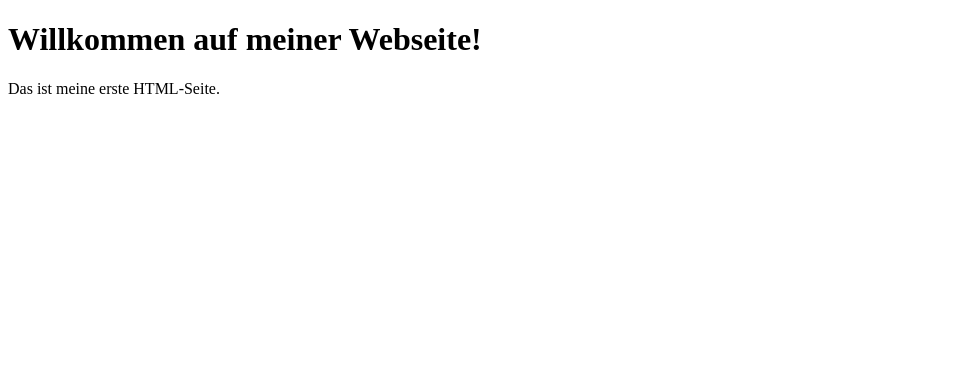
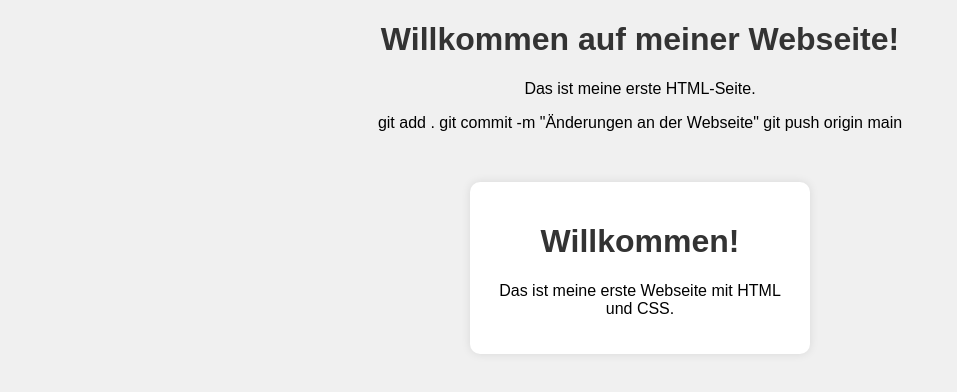
Before and after one commit to Buli95/GjeiKtu, a plain HTML site: page index.html in a window 1280 px wide. Shown: the whole page, without its empty margins (0-957 px from the left). Drawn offline with Linux system fonts and the light colour scheme.

Commit message:
Änderungen an der Webseite

```diff
--- a/index.html
+++ b/index.html
@@ -10,3 +10,40 @@
     <p>Das ist meine erste HTML-Seite.</p>
 </body>
 </html>
+git add .
+git commit -m "Änderungen an der Webseite"
+git push origin main
+<!DOCTYPE html>
+<html lang="de">
+<head>
+  <meta charset="UTF-8">
+  <meta name="viewport" content="width=device-width, initial-scale=1.0">
+  <title>Meine erste Webseite</title>
+  <style>
+    body {
+      font-family: Arial, sans-serif;
+      background-color: #f0f0f0;
+      text-align: center;
+      margin: 0;
+      padding: 0;
+    }
+    .container {
+      background-color: white;
+      margin: 50px auto;
+      padding: 20px;
+      border-radius: 10px;
+      width: 300px;
+      box-shadow: 0 0 10px rgba(0, 0, 0, 0.1);
+    }
+    h1 {
+      color: #333;
+    }
+  </style>
+</head>
+<body>
+  <div class="container">
+    <h1>Willkommen!</h1>
+    <p>Das ist meine erste Webseite mit HTML und CSS.</p>
+  </div>
+</body>
+</html>
```
